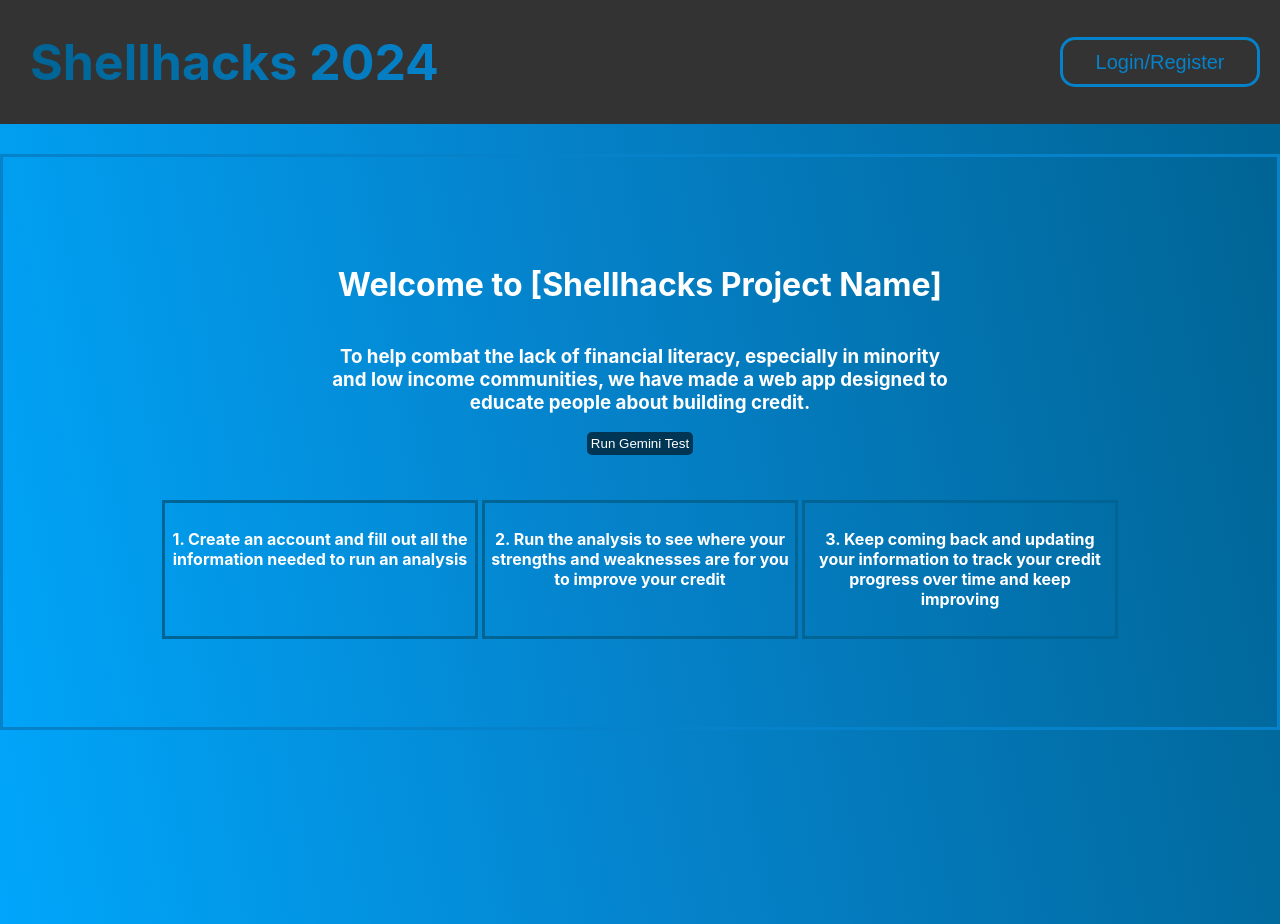
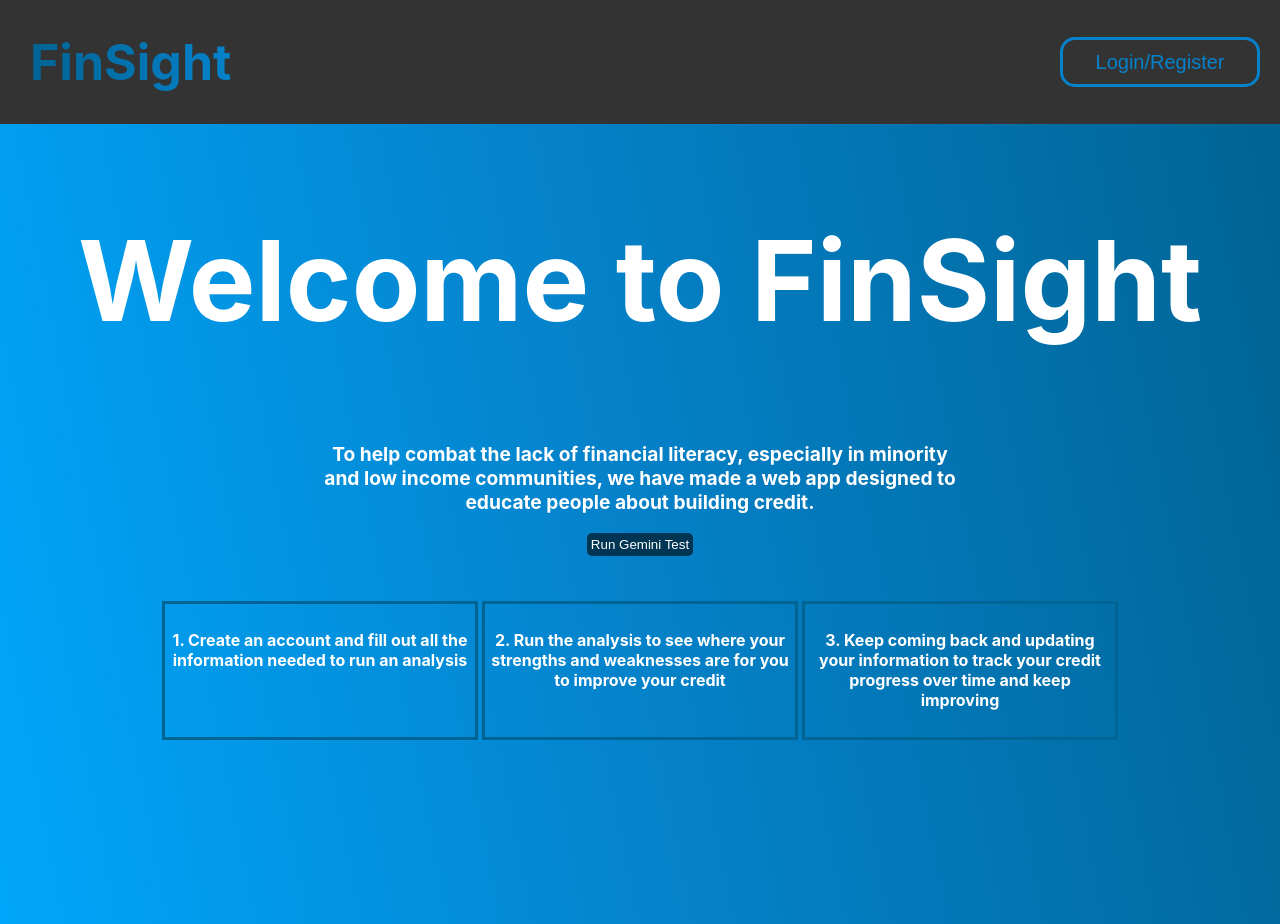
Before and after one commit to nowji/shellhacks2024, a React (Create React App) app: page / in a window 1280 px wide. Built offline with nearby package versions, Linux system fonts and the light colour scheme; no server answers.

Commit message:
Changed colors

```diff
--- a/src/components/Home.jsx
+++ b/src/components/Home.jsx
@@ -41,10 +41,10 @@
   return (
     <div className='home-container'>
         <div className='home-title-container'>
-          <h1>Welcome to [Shellhacks Project Name]</h1>
+          <h1 class="title">Welcome to FinSight</h1>
         </div>
         <div className='home-body-container'>
-          <h3>
+          <h3 class="description">
             To help combat the lack of financial literacy, especially in minority and
             low income communities, we have made a web app designed to educate people about building
             credit.
--- a/src/components/Navbar.jsx
+++ b/src/components/Navbar.jsx
@@ -14,7 +14,7 @@
     return(
       <div className="navbar">
         <div className="navbar-left">
-          <h1><a className='logo' onClick={() => HandleNav('/')}>Shellhacks 2024</a></h1>
+          <h1><a className='logo' onClick={() => HandleNav('/')}>FinSight</a></h1>
         </div>
         <div className="navbar-right">
           { loggedIn && (<button className="navbar-button" onClick={onLogout}>Logout</button>)}
--- a/src/styles/Home.css
+++ b/src/styles/Home.css
@@ -8,7 +8,6 @@
   min-height: 70vh;
   text-align: center;
   padding: 5px;
-  border: solid #0582CA 3px;
   height: 100px;
   background-image: linear-gradient(79deg, #006494, #0582CA, 10%#00A6FB);
 }
@@ -36,3 +35,11 @@
     background-color: #1c90d3;
     cursor: default;
 }
+
+.title {
+    font-size: 7em;
+}
+
+.description {
+    font-size: 1.2em;
+}
```
